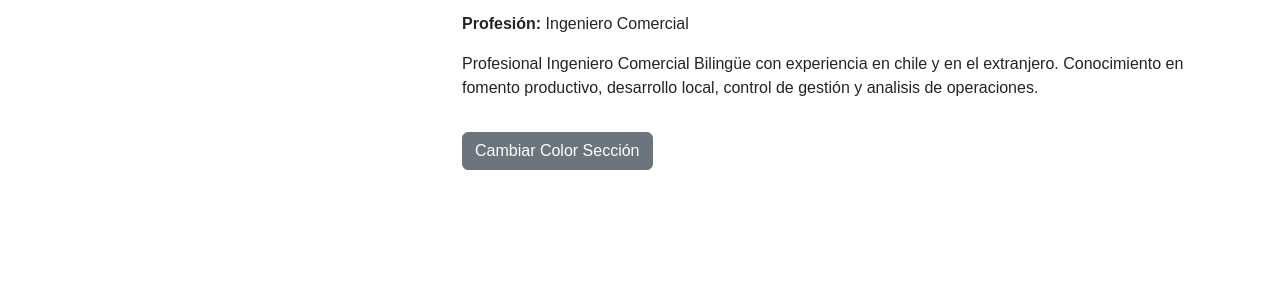
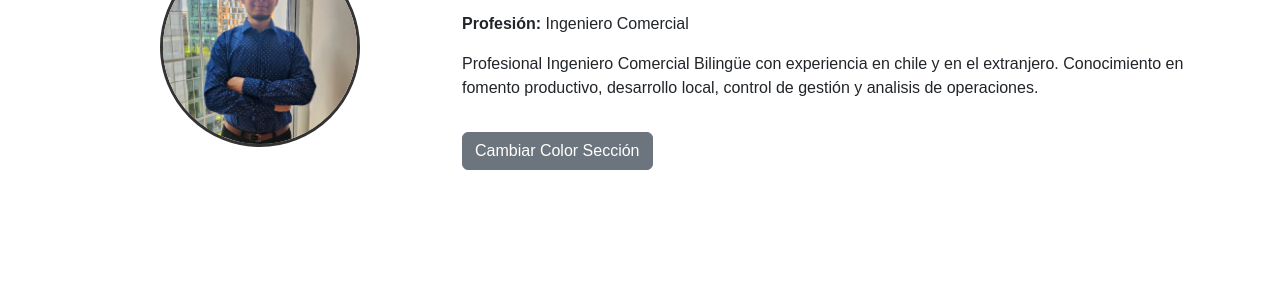
Before and after one commit to RodrigoVU/cv-interactivo, a plain HTML site: page index.html in a window 1280 px wide. Shown: the part 197-490 px from the top of the page. Drawn offline with nearby package versions, Linux system fonts and the light colour scheme.

Commit message:
Agregando imagen al proyecto

```diff
--- a/index.html
+++ b/index.html
@@ -43,7 +43,7 @@
         <div class="row">
             <div class="col-md-4 text-center">
                 <!-- FOTO -->
-                <img src="IMAGEN_AQUI.jpg" class="img-fluid rounded-circle" alt="Foto de perfil">
+                <img src="img/fotocv.jpg" class="img-fluid rounded-circle" alt="Foto de perfil">
             </div>
 
             <div class="col-md-8">
```
Also changed, not shown: img/fotocv.jpg (added), 1 other file.
